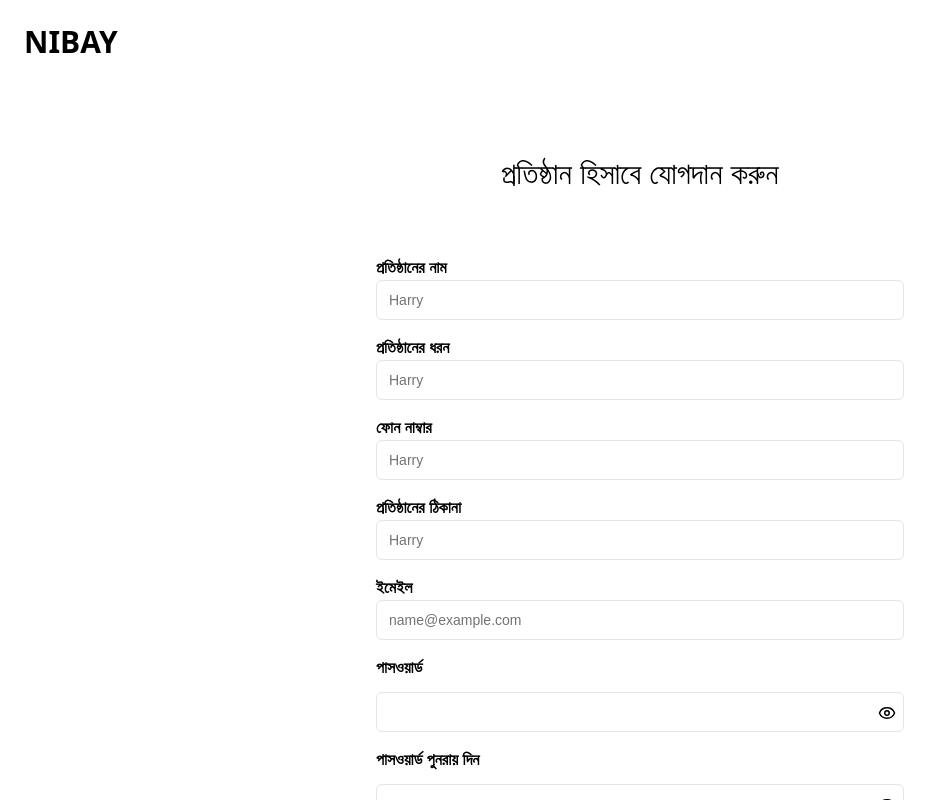
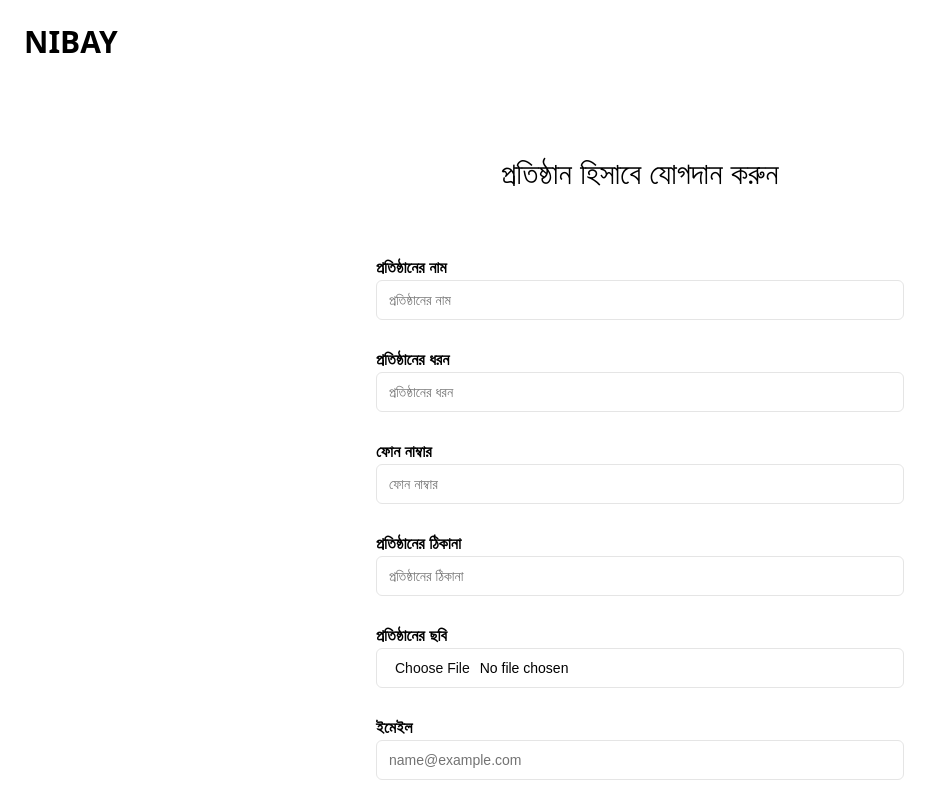
Before and after one commit to AhmedTHossain/nibay-backend, a Next.js app: page /auth/signup in a window 1280 px wide. Both pictures are taken after a click on the button "প্রতিষ্ঠান হিসাবে". Shown: the top 800 px of the page, without its empty margins (0-941 px from the left). Built offline with nearby package versions, Linux system fonts and the light colour scheme.

Commit message:
feat: add company image field on company registration

```diff
--- a/app/auth/signup/components/company-form.tsx
+++ b/app/auth/signup/components/company-form.tsx
@@ -16,32 +16,43 @@ export function CompanyRegisterForm(props: CompanyRegisterFormProps) {
 
   return (
     <form className="text-left">
-      <div className="grid grid-cols-1">
+      <div className="grid grid-cols-1 gap-3">
         <div className="mb-4 text-left">
           <label className="font-semibold" htmlFor="companyname">
             প্রতিষ্ঠানের নাম
           </label>
-          <Input id="companyname" type="text" placeholder="Harry" />
+          <Input id="companyname" type="text" placeholder="প্রতিষ্ঠানের নাম" />
         </div>
         <div className="mb-4 text-left">
           <label className="font-semibold" htmlFor="companytype">
             প্রতিষ্ঠানের ধরন
           </label>
-          <Input id="companytype" type="text" placeholder="Harry" />
+          <Input id="companytype" type="text" placeholder="প্রতিষ্ঠানের ধরন" />
         </div>
 
         <div className="mb-4 text-left">
           <label className="font-semibold" htmlFor="companyphone">
             ফোন নাম্বার
           </label>
-          <Input id="companyphone" type="text" placeholder="Harry" />
+          <Input id="companyphone" type="text" placeholder="ফোন নাম্বার" />
         </div>
 
         <div className="mb-4 text-left">
           <label className="font-semibold" htmlFor="companyaddress">
             প্রতিষ্ঠানের ঠিকানা
           </label>
-          <Input id="companyaddress" type="text" placeholder="Harry" />
+          <Input
+            id="companyaddress"
+            type="text"
+            placeholder="প্রতিষ্ঠানের ঠিকানা"
+          />
+        </div>
+
+        <div className="mb-4 text-left">
+          <label className="font-semibold" htmlFor="companytype">
+            প্রতিষ্ঠানের ছবি
+          </label>
+          <Input id="companytype" type="file" placeholder="প্রতিষ্ঠানের ছবি" />
         </div>
 
         <div className="mb-4 text-left">
```
